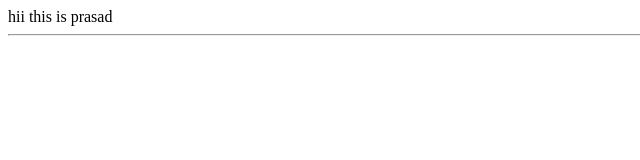
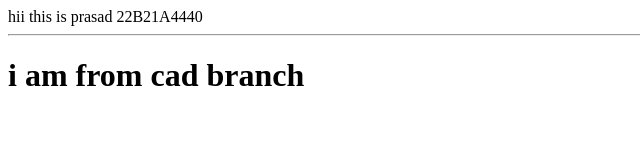
Before and after one commit to Prasadattili/frontend, a plain HTML site: page index.html in a window 1280 px wide. Shown: the whole page, without its empty margins (0-640 px from the left). Drawn offline with Linux system fonts and the light colour scheme.

Commit message:
just added a branch

```diff
--- a/index.html
+++ b/index.html
@@ -6,7 +6,10 @@
     <title>Document</title>
 </head>
 hii this is prasad
+22B21A4440
 <hr>
+
+<h1>i am from cad branch</h1>
 <body>
 
 </body>
```
